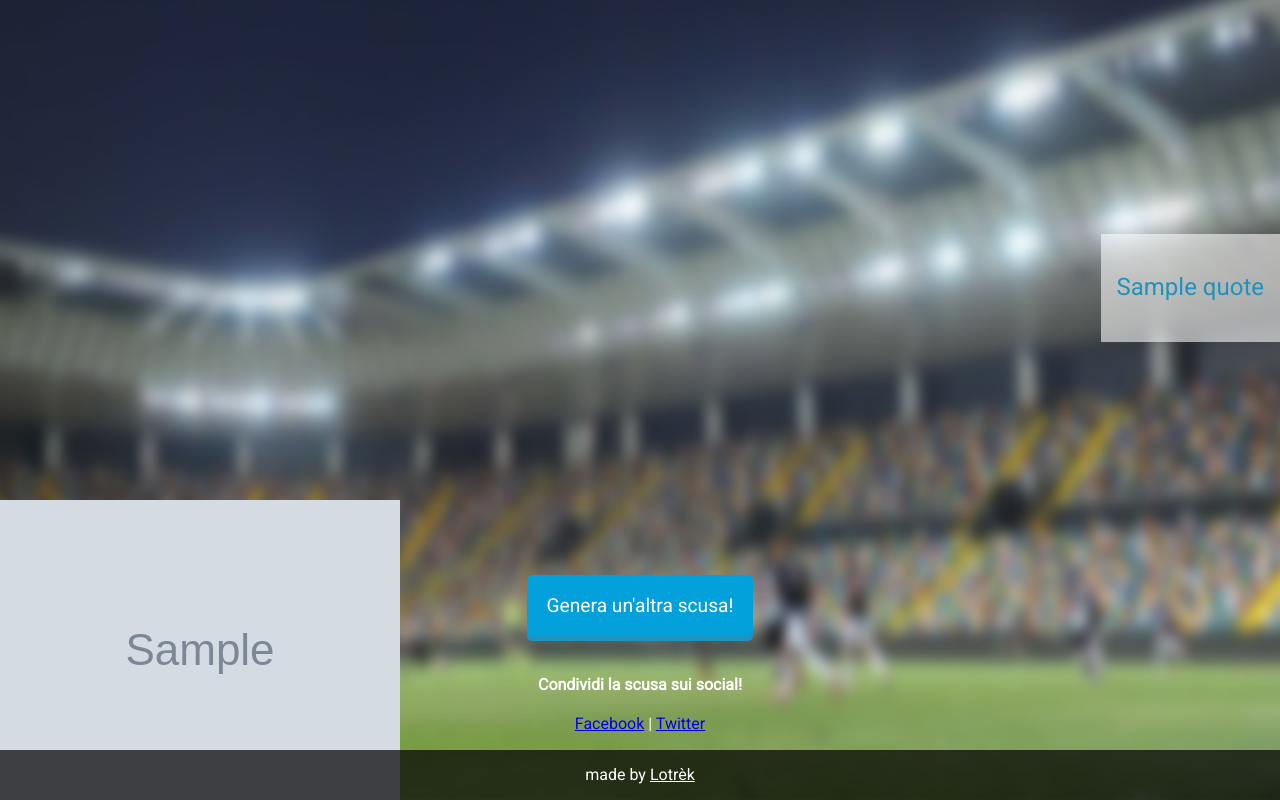
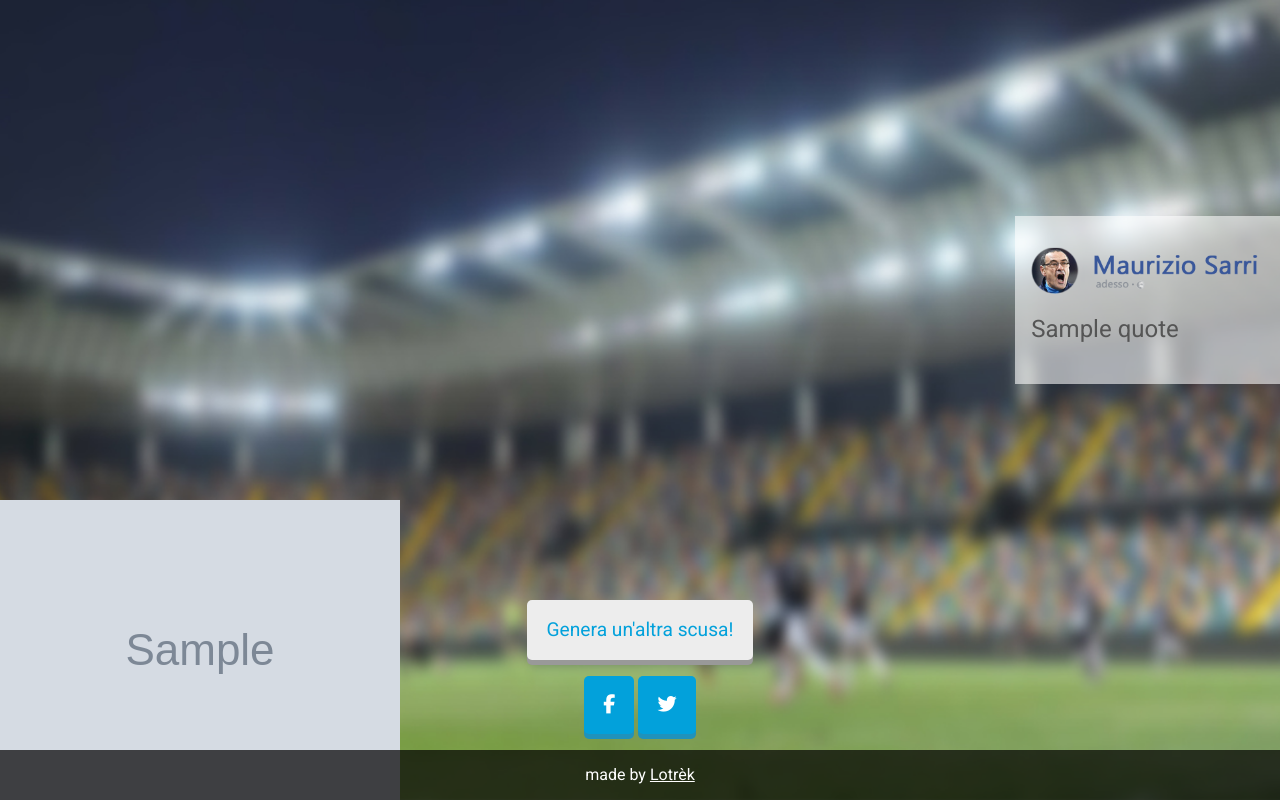
Before and after one commit to lotrekagency/scusedisarri, a Python web app: template public/templates/quote.html in a window 1280 px wide. Run offline with Jinja, Linux system fonts and the light colour scheme; the template is opened without the code that fills it: most values are stand-ins (such as "Sample title", 1, 10 or a date in 2020); grey boxes marked "Sample" are stand-in pictures; some libraries are stand-ins or nearby versions.

Commit message:
finshed styling

```diff
--- a/public/css/main.css
+++ b/public/css/main.css
@@ -21,6 +21,10 @@ footer a {
     color: white;
 }
 
+.social-ui{
+    max-height: 100px;
+    margin: -20px;
+}
 .container{
     position: relative;
     display: flex;
@@ -42,17 +46,23 @@ footer a {
 }
 
 .generate-button{
-    background: #02a1db;
+    background: #ededed;
     padding: 1em;
     border-radius: 5px;
-    color: white;
+    color: #02a1db;
     text-decoration:none;
-    box-shadow:  0px 5px 0px #2092bb;
+    box-shadow:  0px 5px 0px #999;
     transition: all .3s;
     display: inline-block;
     font-size: 1.2em;
 }
 
+
+.social_button{
+    background: #02a1db;
+    box-shadow:  0px 5px 0px #2092bb;
+    color: white;
+}
 .generate-button:hover{
     box-shadow:  0px 0px 0px #2092bb;
     transform: translateY(5px); /* Equal to translateX(10px) */
@@ -63,7 +73,7 @@ footer a {
     max-width: 50%;
     margin-left: auto;
     background: rgba(255, 255, 255, 0.5803921568627451);
-    color: #2092bb;
+    color: #555;
     padding: 1em;
 }
 
--- a/public/templates/index.html
+++ b/public/templates/index.html
@@ -4,7 +4,8 @@
 <link href="https://fonts.googleapis.com/css?family=Roboto" rel="stylesheet">
 <link rel="stylesheet" href="/static/css/main.css">
 <meta charset="utf-8">
-
+<meta http-equiv="x-ua-compatible" content="ie=edge">
+<meta name="viewport" content="width=device-width, initial-scale=1, maximum-scale=1.0, user-scalable=0">
 <meta name="msapplication-TileColor" content="#02a1db">
 <meta name="theme-color" content="#02a1db">
 <title>Trova la scusa con Sarri</title>
--- a/public/templates/quote.html
+++ b/public/templates/quote.html
@@ -3,8 +3,11 @@
 <link href="https://cdnjs.cloudflare.com/ajax/libs/normalize/7.0.0/normalize.min.css" rel="stylesheet">
 <link href="https://fonts.googleapis.com/css?family=Roboto" rel="stylesheet">
 <link rel="stylesheet" href="/static/css/main.css">
+<script src="https://use.fontawesome.com/7b5e0464ce.js"></script>
+
 <meta charset="utf-8">
-
+<meta http-equiv="x-ua-compatible" content="ie=edge">
+<meta name="viewport" content="width=device-width, initial-scale=1, maximum-scale=1.0, user-scalable=0">
 <meta name="msapplication-TileColor" content="#02a1db">
 <meta name="theme-color" content="#02a1db">
 <title>Trova la scusa con Sarri</title>
@@ -45,7 +48,11 @@
         <div class="quote-container">
 
             <img class="sarri-face" src="{{og_image_url}}">
-            <p>{{quote}}</p>
+            <img class="social-ui" src="/static/images/nome_profilo_Facebook.png" alt="profilo">
+            <p>
+
+                {{quote}}
+            </p>
 
         </div>
 
@@ -53,12 +60,14 @@
         <div class="text-align-center">
             <a class="generate-button" href="/dice">Genera un'altra scusa!</a>
             <br>
-            <br>
-            <h4 class="subtitle">Condividi la scusa sui social!</h4>
             <p class="social">
-                <a class="social_button" href="https://www.facebook.com/sharer/sharer.php?u={{live_url}}/dice/{{quote_url_share}}">Facebook</a>
-                <span> | </span>
-                <a class="social_button" href="https://twitter.com/home?status={{live_url}}/dice/{{quote_url_share}}">Twitter</a>
+                <a class="generate-button social_button" href="https://www.facebook.com/sharer/sharer.php?u={{live_url}}/dice/{{quote_url_share}}">
+                    <i class="fa fa-facebook" aria-hidden="true"></i>
+                </a>
+
+                <a class="generate-button social_button" href="https://twitter.com/home?status={{live_url}}/dice/{{quote_url_share}}">
+                    <i class="fa fa-twitter" aria-hidden="true"></i>
+                </a>
             </p>
 
         </div>
```
Also changed, not shown: public/images/nome_profilo_Facebook.png (added).
